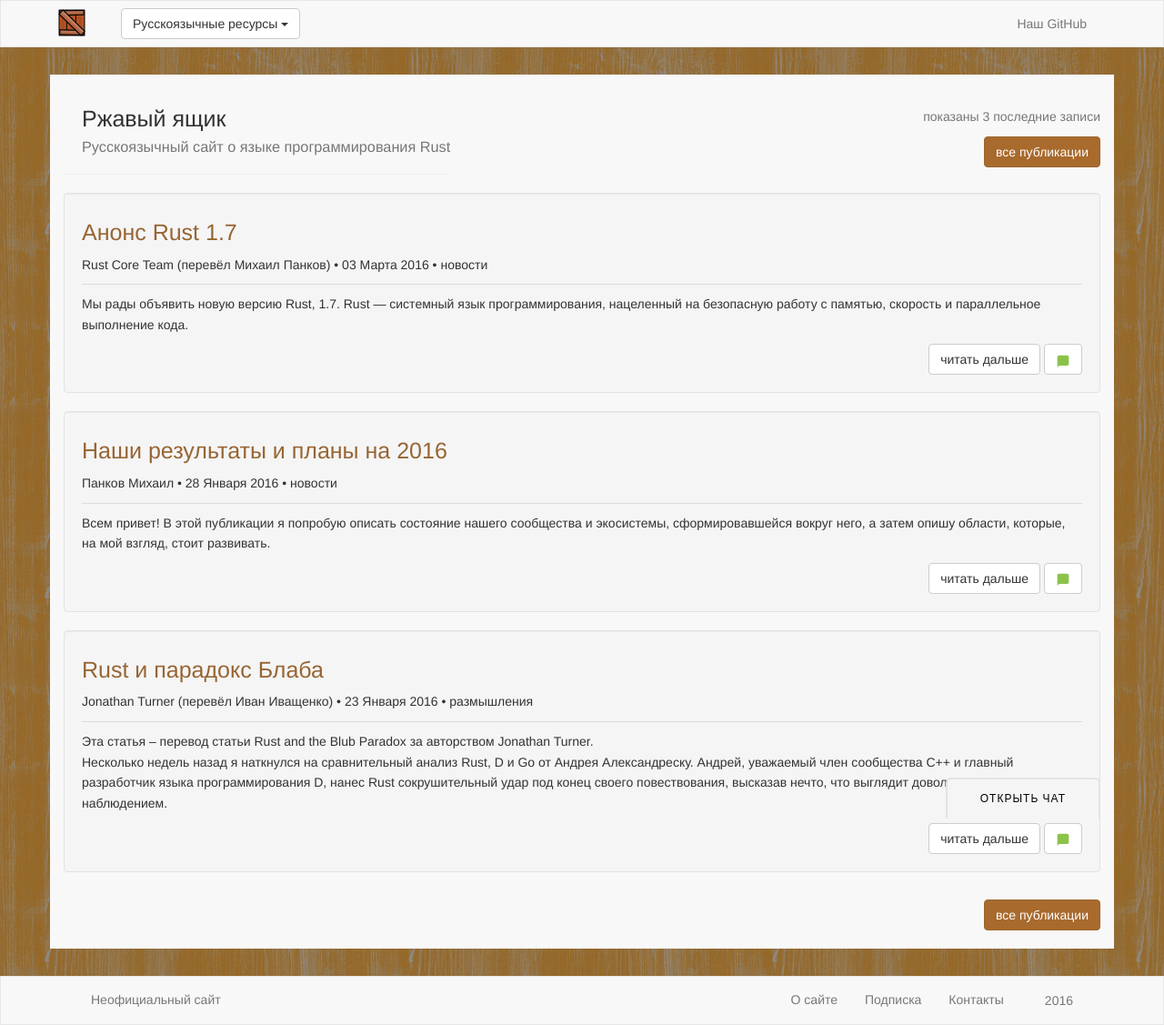
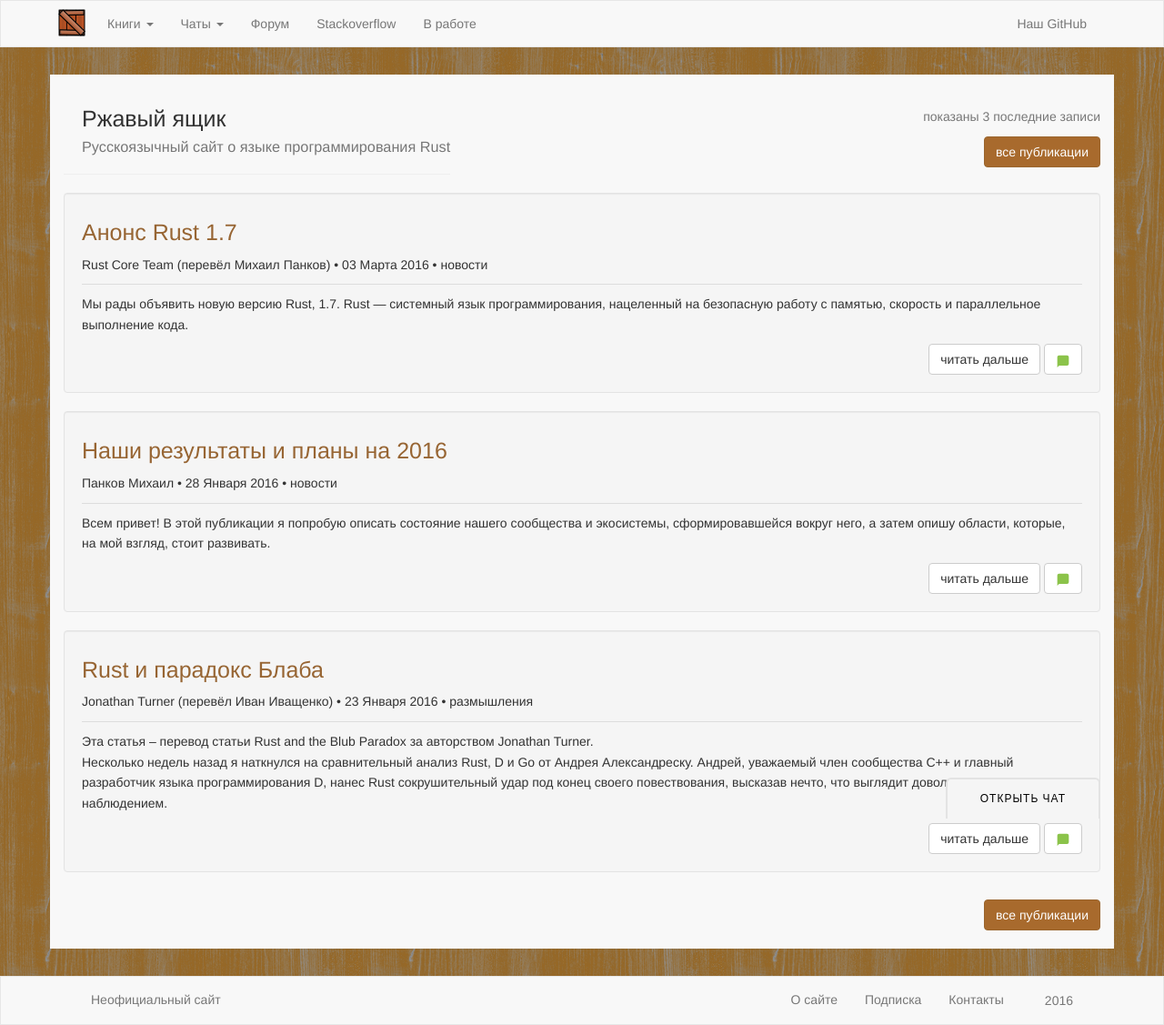
Before and after one commit to rust-lang-ru/rustycrate.ru, a Jekyll site: the page built from index.html, in a window 1280 px wide. Shown: the whole page at 91% size. Built offline with Jekyll 4.4.1, drawn with Linux system fonts in a browser that asks for light colours; nearby versions of some CDN libraries; Markdown is read by kramdown in place of the engine named in the settings; comment, search, counter and statistics services are not loaded.

Commit message:
Делаем более понятную навигацию

```diff
--- a/_includes/header.html
+++ b/_includes/header.html
@@ -43,22 +43,26 @@
         </div>
         <div class="navbar-collapse collapse" id="main-menu">
             <ul class="nav navbar-nav navbar-left">
-                <li>
-                    <div class="dropdown navbar-text">
-                        <button class="btn btn-default dropdown-toggle" type="button" id="dropdownMenuResources" data-toggle="dropdown" aria-haspopup="true" aria-expanded="true">
-                            Русскоязычные ресурсы
-                            <span class="caret"></span>
-                        </button>
-                        <ul class="dropdown-menu">
-                            <li><a href="http://rurust.github.io/rust_book_ru/" target="blank">Книга</a></li>
-                            <li><a href="http://forum.rustycrate.ru/" target="blank">Форум</a></li>
-                            <li><a href="https://gitter.im/ruRust/general" target="blank">Чат</a></li>
-                            <li><a href="http://ru.stackoverflow.com/questions/tagged/rust" target="blank">StackOverflow</a></li>
-                            <li role="separator" class="divider"></li>
-                            <li><a href="/in-progress.html">В работе</a></li>
-                        </ul>
-                    </div>
+                <li class="dropdown">
+                    <a href="#" class="dropdown-toggle" data-toggle="dropdown" role="button" aria-haspopup="true" aria-expanded="false">Книги <span class="caret"></span></a>
+                    <ul class="dropdown-menu">
+                        <li><a href="http://rurust.github.io/rust_book_ru/" target="blank">Язык программирования Rust</a></li>
+                        <li><a href="https://github.com/ruRust/tlborm" target="blank">Маленькая книжка по макросам в Rust</a></li>
+                        <li><a href="https://github.com/ruRust/rustonomicon" target="blank">Растономикон</a></li>
+                    </ul>
                 </li>
+                <li class="dropdown">
+                    <a href="#" class="dropdown-toggle" data-toggle="dropdown" role="button" aria-haspopup="true" aria-expanded="false">Чаты <span class="caret"></span></a>
+                    <ul class="dropdown-menu">
+                        <li><a href="https://gitter.im/ruRust/general" target="blank">Основной канал о Rust</a></li>
+                        <li><a href="https://gitter.im/ruRust/offtopic" target="blank">Диван - разговоры обо всём</a></li>
+                        <li><a href="https://gitter.im/ruRust/rustycrate.ru" target="blank">Канал об этом сайте</a></li>
+                        <li><a href="https://gitter.im/ruRust/rust_book_ru" target="blank">Канал о книгах, статьях и вопросах перевода</a></li>
+                    </ul>
+                </li>
+                <li><a href="http://forum.rustycrate.ru" target="blank">Форум</a></li>
+                <li><a href="http://ru.stackoverflow.com/questions/tagged/rust" target="blank">Stackoverflow</a></li>
+                <li><a href="/in-progress.html" target="blank">В работе</a></li>
             </ul>
             <ul class="nav navbar-nav navbar-right">
                 <li><a href="https://github.com/ruRust" target="blank">Наш GitHub</a></li>
```
